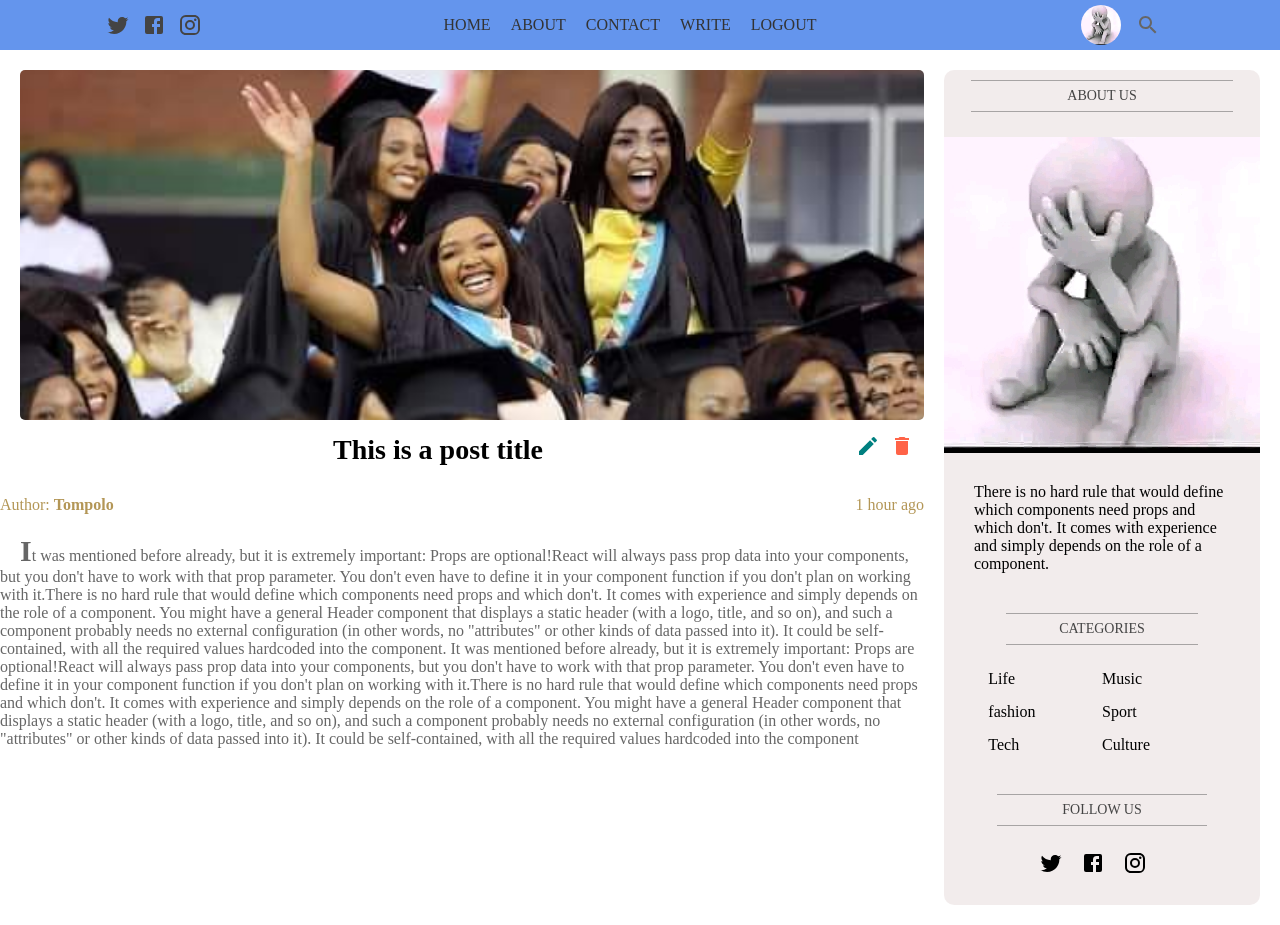
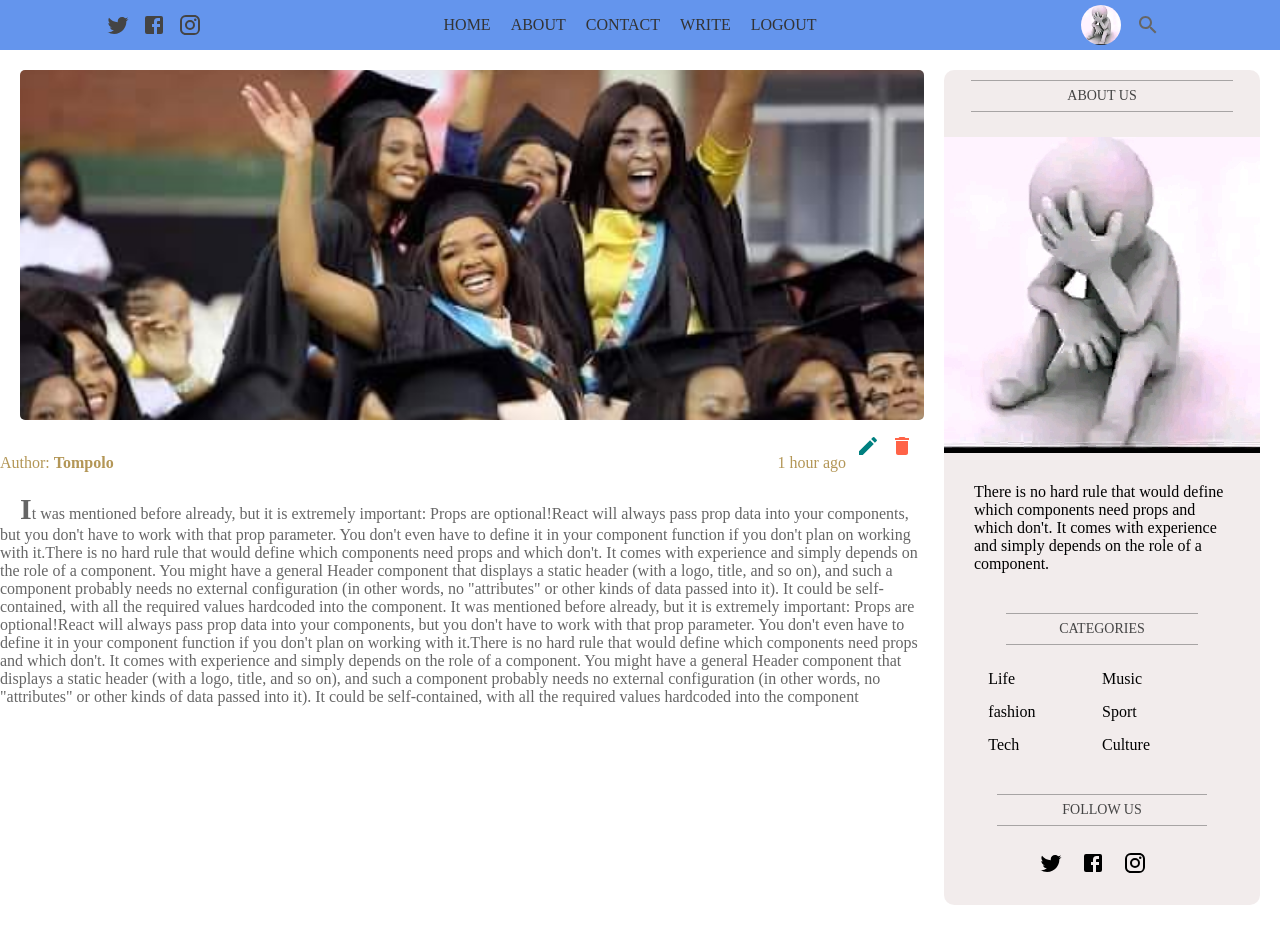
Before and after one commit to emmanuelomejua/Naija-blog-complete-project, a React (Create React App) app in the folder client/: page /post/1 in a window 1280 px wide. Built offline with nearby package versions, Linux system fonts and the light colour scheme; no server answers; the HTML template or start-up script is replaced by a standard one.

Commit message:
connecting client and api

```diff
--- a/client/src/components/header/header.css
+++ b/client/src/components/header/header.css
@@ -27,9 +27,3 @@
     margin-top: 80px;
     object-fit: cover;
 }
-
-@media screen and (max-width: 480px) {
-    .header{
-        margin-top: 18px;
-    }
-}
--- a/client/src/components/post/Post.js
+++ b/client/src/components/post/Post.js
@@ -1,9 +1,11 @@
 import './post.css'
 import img from '../../assets/FB_IMG_1671999614097.jpg'
 import { Link } from 'react-router-dom'
+import Single from '../../pages/single/Single'
 
 
 const Post = ({post}) => {
+
     return(
     <div className='post'>
         <img src={img} alt='post' className='postImg'/>
@@ -13,7 +15,7 @@ const Post = ({post}) => {
                      <span className='postCat' key={index}>{c.type}</span>
                 ))}
             </div>
-            <Link to={`/post/${post._id}`} className='link'>
+            <Link to={`/post/${post._id}`} className='link' element={<Single/>}>
                <span className='postTitle'>{post.title}</span>
             </Link>
 
--- a/client/src/components/singlePost/SinglePost.js
+++ b/client/src/components/singlePost/SinglePost.js
@@ -2,7 +2,7 @@ import './singlepost.css'
 import img from '../../assets/FB_IMG_1671999614097.jpg'
 import { Delete, Edit } from '@mui/icons-material'
 import { useLocation } from 'react-router-dom'
-import { useEffect } from 'react'
+import { useEffect, useState } from 'react'
 import axios from 'axios'
 
 
@@ -13,10 +13,12 @@ const SinglePost = ({post}) => {
   const location = useLocation()
   const path = location.pathname.split('/')[2]
 
+  const [post1, setPost1] = useState({})
+
   useEffect(()=> {
     const getPost = async () => {
       const res = await axios.get(`${url}/${path}`)
-      console.log(res)
+     setPost1(res.data)
     }
     getPost()
   }, [path])
@@ -27,7 +29,7 @@ const SinglePost = ({post}) => {
         <img src={img} alt='post' className='singlePostImg'/>
 
         <h1 className='singlePostTitle'>
-            This is a post title
+            {post1.title}
             <div className='singlePostEdit'>
                 <Edit className='singlePostIcon'/>
                 <Delete className='singlePostIcon'/>
```
Also changed, not shown: 1 other file (tests, documents, lock files or other folders).
